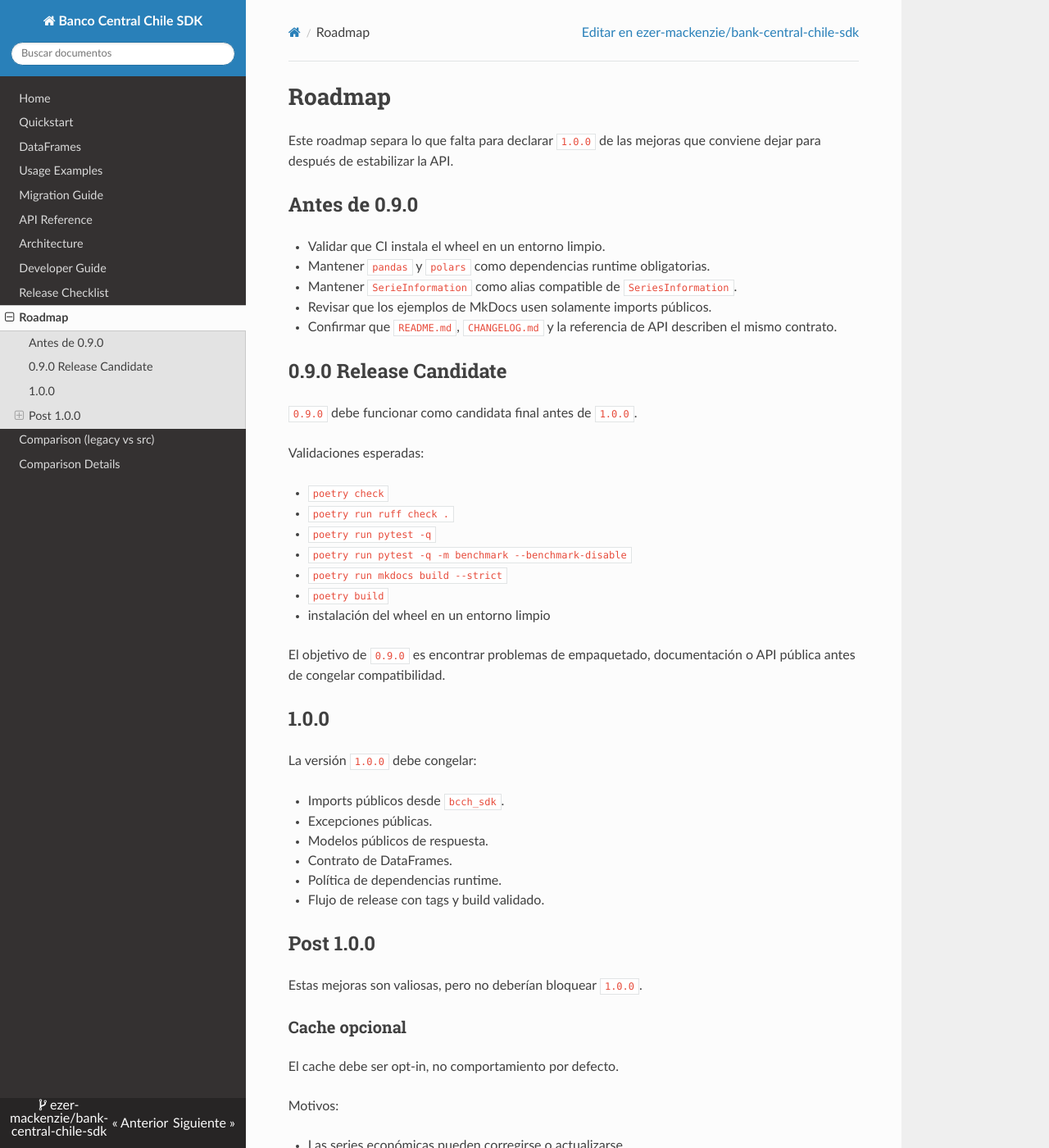
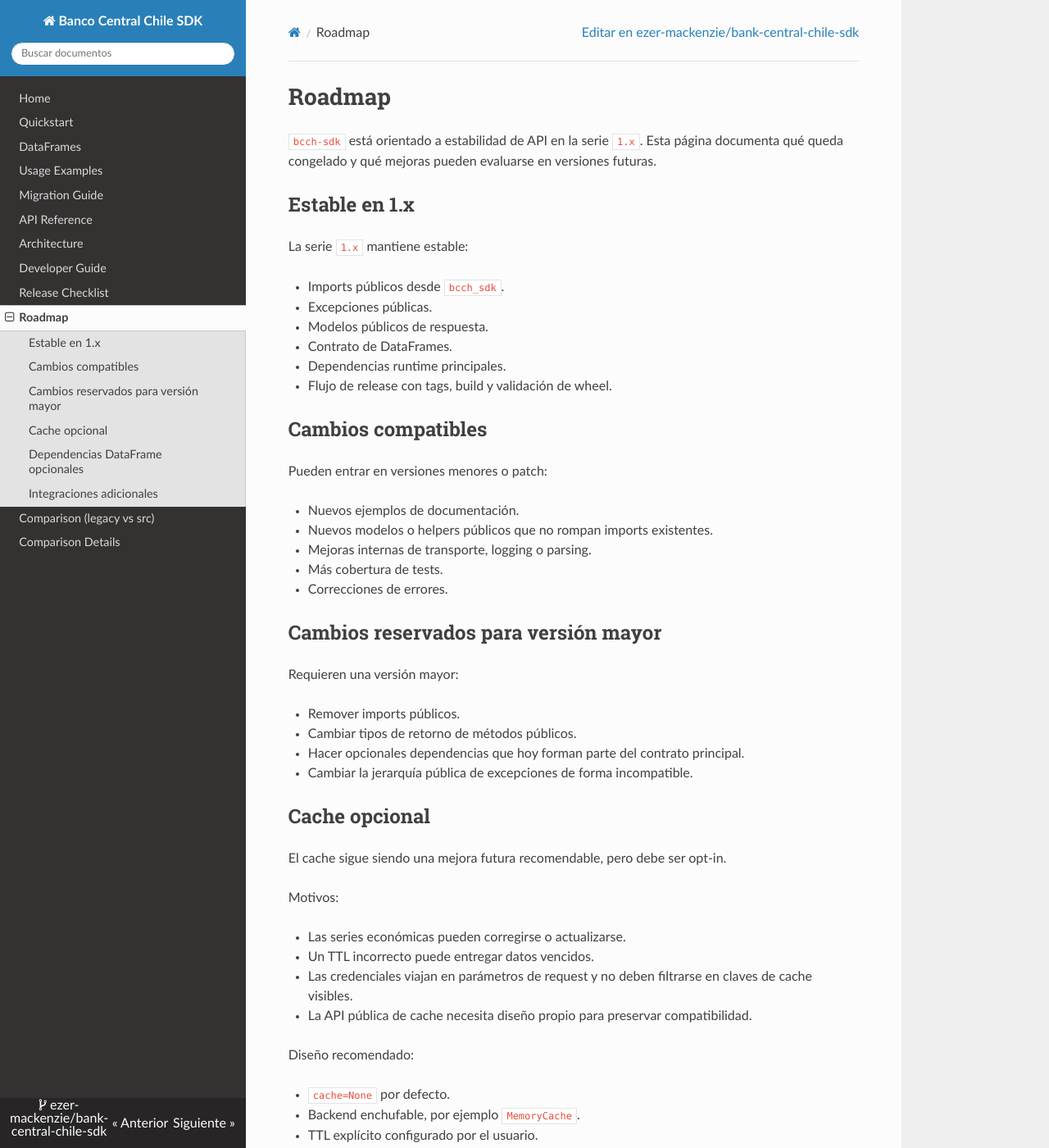
Before and after one commit to ezer-mackenzie/bcch-sdk, an MkDocs documentation site: the page built from docs/roadmap.md, in a window 1280 px wide and 1400 px high. Shown: the whole window at 82% size. Built offline with MkDocs 1.6.1, drawn with Linux system fonts in a browser that asks for light colours; nearby versions of some CDN libraries; some of the changed text lies outside the part shown.

Commit message:
chore: release 1.0.0 stable

````diff
--- a/docs/api_reference.md
+++ b/docs/api_reference.md
@@ -4,7 +4,7 @@
 
 ## SDK público
 
-La API estable se importa desde `bcch_sdk` y sus subpaquetes públicos. Los módulos `builders`, `dto` y `mappers` son detalles internos y pueden cambiar en releases menores antes de `1.0.0`.
+La API estable se importa desde `bcch_sdk` y sus subpaquetes públicos. Los módulos `builders`, `dto` y `mappers` son detalles internos y no tienen garantía de compatibilidad pública.
 
 ### Imports recomendados
 
@@ -21,19 +21,19 @@
 - `bcch_sdk.types`: `BCChConfig`, `Frequency`, `InternalCredentials`
 - `bcch_sdk.models`: `WebServiceResponse`, `Series`, `ObservationSeries`, `SeriesInformation`
 
-`SerieInformation` se mantiene como alias compatible de `SeriesInformation` durante la serie `0.x`.
+`SerieInformation` se mantiene como alias compatible de `SeriesInformation`.
 
 ### Versionado
 
 - `bcch_sdk.__version__` expone la versión instalada del paquete.
-- Antes de `1.0.0`, cualquier cambio incompatible en imports públicos debe subir la versión menor.
-- Desde `1.0.0`, cambios incompatibles deben reservarse para una versión mayor.
+- Los cambios incompatibles en imports públicos se reservan para versiones mayores.
+- Cambios compatibles y correcciones usan versiones menores o patch según semver.
 
 ### Dependencias de DataFrame
 
-`pandas` y `polars` son dependencias runtime obligatorias durante la serie `0.x` y el objetivo `1.0.0`, porque las respuestas como DataFrame son parte del contrato principal del SDK.
+`pandas` y `polars` son dependencias runtime obligatorias durante la serie estable `1.x`, porque las respuestas como DataFrame son parte del contrato principal del SDK.
 
-Separarlas en extras (`bcch-sdk[pandas]`, `bcch-sdk[polars]` o similar) queda reservado para una versión futura posterior a la estabilización de la API.
+Separarlas en extras (`bcch-sdk[pandas]`, `bcch-sdk[polars]` o similar) queda reservado para una versión mayor futura.
 
 ### SDKs
 
--- a/docs/dataframes.md
+++ b/docs/dataframes.md
@@ -1,6 +1,6 @@
 # DataFrames
 
-El SDK considera `pandas` y `polars` parte del contrato principal. Por eso ambas librerías son dependencias runtime obligatorias en la serie `0.x` y en el objetivo `1.0.0`.
+El SDK considera `pandas` y `polars` parte del contrato principal. Por eso ambas librerías son dependencias runtime obligatorias en la serie estable `1.x`.
 
 ## Respuesta por defecto
 
@@ -83,4 +83,4 @@
 
 ## Decisión de dependencias
 
-Separar `pandas` y `polars` en extras opcionales queda reservado para una versión futura posterior a `1.0.0`. Hacerlo ahora implicaría cambiar imports, errores y contratos de respuesta mientras la API todavía está madurando.
+Separar `pandas` y `polars` en extras opcionales queda reservado para una versión mayor futura. Ese cambio requiere rediseñar imports, errores y contratos de respuesta.
--- a/docs/release_checklist.md
+++ b/docs/release_checklist.md
@@ -63,9 +63,9 @@
 - Revisar que el release de GitHub apunte al tag correcto.
 - Copiar el resumen de `CHANGELOG.md` correspondiente a la versión.
 
-## Criterio para 1.0.0
+## Criterio para releases estables
 
-Publicar `1.0.0` solo cuando:
+Publicar una versión estable solo cuando:
 
 - La superficie pública de imports esté congelada.
 - La jerarquía de excepciones esté documentada.
--- a/docs/roadmap.md
+++ b/docs/roadmap.md
@@ -1,56 +1,47 @@
 # Roadmap
 
-Este roadmap separa lo que falta para declarar `1.0.0` de las mejoras que conviene dejar para después de estabilizar la API.
+`bcch-sdk` está orientado a estabilidad de API en la serie `1.x`. Esta página documenta qué queda congelado y qué mejoras pueden evaluarse en versiones futuras.
 
-## Antes de 0.9.0
+## Estable en 1.x
 
-- Validar que CI instala el wheel en un entorno limpio.
-- Mantener `pandas` y `polars` como dependencias runtime obligatorias.
-- Mantener `SerieInformation` como alias compatible de `SeriesInformation`.
-- Revisar que los ejemplos de MkDocs usen solamente imports públicos.
-- Confirmar que `README.md`, `CHANGELOG.md` y la referencia de API describen el mismo contrato.
-
-## 0.9.0 Release Candidate
-
-`0.9.0` debe funcionar como candidata final antes de `1.0.0`.
-
-Validaciones esperadas:
-
-- `poetry check`
-- `poetry run ruff check .`
-- `poetry run pytest -q`
-- `poetry run pytest -q -m benchmark --benchmark-disable`
-- `poetry run mkdocs build --strict`
-- `poetry build`
-- instalación del wheel en un entorno limpio
-
-El objetivo de `0.9.0` es encontrar problemas de empaquetado, documentación o API pública antes de congelar compatibilidad.
-
-## 1.0.0
-
-La versión `1.0.0` debe congelar:
+La serie `1.x` mantiene estable:
 
 - Imports públicos desde `bcch_sdk`.
 - Excepciones públicas.
 - Modelos públicos de respuesta.
 - Contrato de DataFrames.
-- Política de dependencias runtime.
-- Flujo de release con tags y build validado.
+- Dependencias runtime principales.
+- Flujo de release con tags, build y validación de wheel.
 
-## Post 1.0.0
+## Cambios compatibles
 
-Estas mejoras son valiosas, pero no deberían bloquear `1.0.0`.
+Pueden entrar en versiones menores o patch:
 
-### Cache opcional
+- Nuevos ejemplos de documentación.
+- Nuevos modelos o helpers públicos que no rompan imports existentes.
+- Mejoras internas de transporte, logging o parsing.
+- Más cobertura de tests.
+- Correcciones de errores.
 
-El cache debe ser opt-in, no comportamiento por defecto.
+## Cambios reservados para versión mayor
+
+Requieren una versión mayor:
+
+- Remover imports públicos.
+- Cambiar tipos de retorno de métodos públicos.
+- Hacer opcionales dependencias que hoy forman parte del contrato principal.
+- Cambiar la jerarquía pública de excepciones de forma incompatible.
+
+## Cache opcional
+
+El cache sigue siendo una mejora futura recomendable, pero debe ser opt-in.
 
 Motivos:
 
 - Las series económicas pueden corregirse o actualizarse.
 - Un TTL incorrecto puede entregar datos vencidos.
 - Las credenciales viajan en parámetros de request y no deben filtrarse en claves de cache visibles.
-- La API pública de cache necesita diseño propio para no romper compatibilidad después.
+- La API pública de cache necesita diseño propio para preservar compatibilidad.
 
 Diseño recomendado:
 
@@ -77,7 +68,7 @@
 )
 ```
 
-### Dependencias DataFrame opcionales
+## Dependencias DataFrame opcionales
 
 Separar `pandas` y `polars` en extras puede reducir peso de instalación, pero requiere rediseñar imports, errores y contrato de retorno.
 
@@ -87,7 +78,7 @@
 - `bcch-sdk[polars]`
 - `bcch-sdk[dataframe]`
 
-### Integraciones adicionales
+## Integraciones adicionales
 
 - Exportar a CSV/Parquet desde helpers opcionales.
 - Documentar recetas para notebooks.
--- a/pyproject.toml
+++ b/pyproject.toml
@@ -1,6 +1,6 @@
 [project]
 name = "bcch-sdk"
-version = "0.9.0"
+version = "1.0.0"
 description = "Python SDK for the Banco Central de Chile SieteRestWS API."
 authors = [
     {name = "Eli-ezer Reuven Ramirez Ruiz",email = "ramirez.ruiz.eliezer.reuven@gmail.com"}
@@ -16,7 +16,7 @@
     "siete",
 ]
 classifiers = [
-    "Development Status :: 4 - Beta",
+    "Development Status :: 5 - Production/Stable",
     "Intended Audience :: Developers",
     "Intended Audience :: Financial and Insurance Industry",
     "Operating System :: OS Independent",
````
Also changed, not shown: other parts of docs/release_checklist.md (+1 -1 lines), CHANGELOG.md (+20 -7 lines), README.md (+2 -3 lines), docs/index.md (+1 -1 lines).
